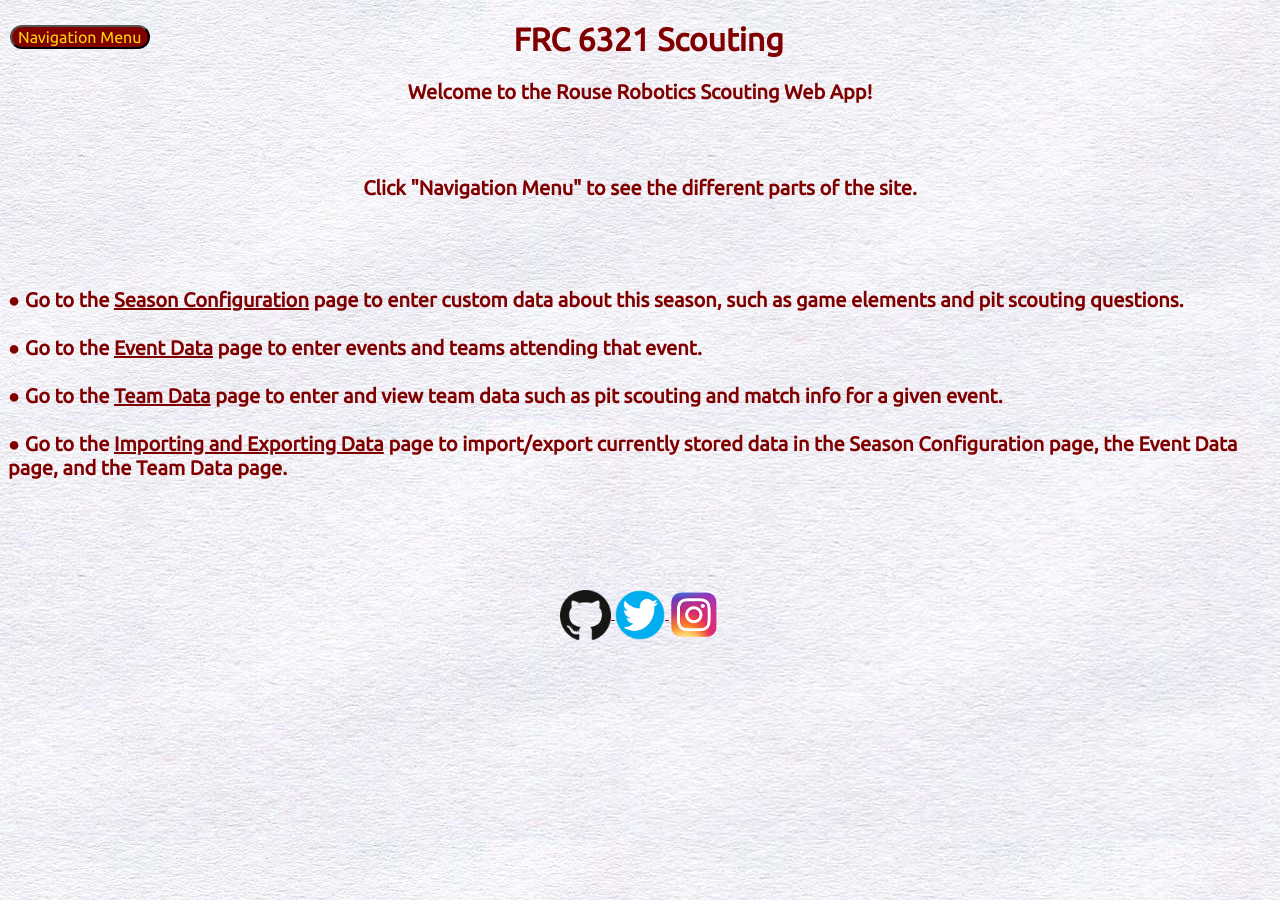
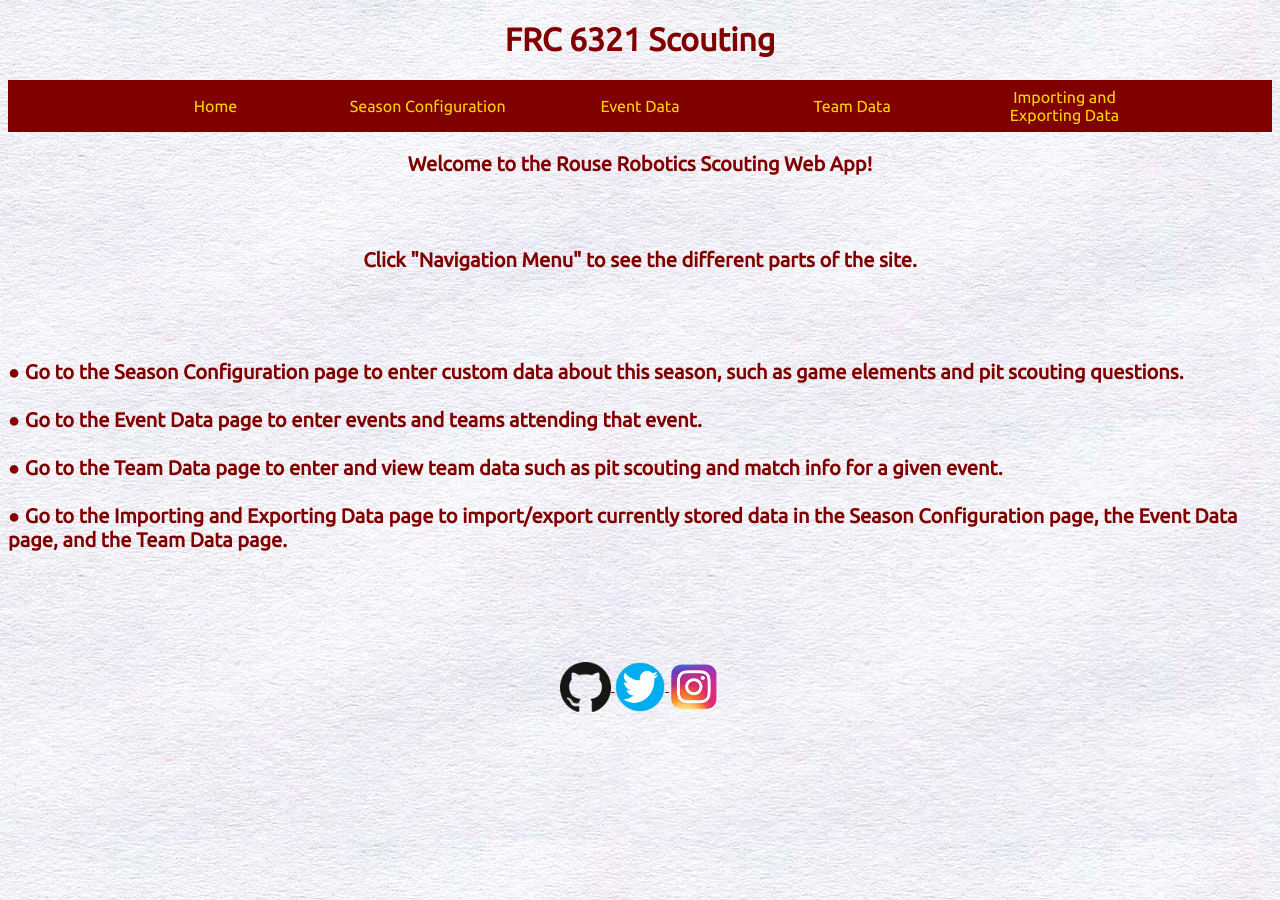
Before and after one commit to Team6321/Scouting_App, a Jekyll site: the page built from index.html, in a window 1280 px wide. Built offline with Jekyll 4.4.1, drawn with Linux system fonts in a browser that asks for light colours.

Commit message:
Added css/html for a navbar
- used w3css and my own styling to go from a navbar button to an actual navbar
- deleted navbar button code (js/html/css)
- will now work on creating an active tab

```diff
--- a/_includes/nav.html
+++ b/_includes/nav.html
@@ -1,13 +1,9 @@
 {% comment %} tag for this page is {% include nav.html %} {% endcomment %}
-<button style = "float:left" onclick = "openNav()" class="r3-button">Navigation Menu</button>
-<div>
-    <h1 id = "title">FRC 6321 Scouting</h1>
+
+<div class = 'navbar w3-bar' style='text-align: center'>
+    <a class = 'nav-button w3-bar-block w3-button w3-mobile' href="index.html">Home</a>
+    <a class = 'nav-button w3-bar-block w3-button w3-mobile' href="season-config.html">Season Configuration</a>
+    <a class = 'nav-button w3-bar-block w3-button w3-mobile' href="event-data.html">Event Data</a>
+    <a class = 'nav-button w3-bar-block w3-button w3-mobile' href="team-data.html">Team Data</a>
+    <a class = 'nav-button w3-bar-block w3-button w3-mobile' href="importing-exporting-data.html">Importing and Exporting Data</a>
 </div>
-<div id = "mySidenav" class="sidenav">
-    <a href="javascript:void(0)" class="closebtn" onclick = "closeNav()">&times;</a>
-    <a href="index.html">Home</a>
-    <a href="season-config.html">Season Configuration</a>
-    <a href="event-data.html">Event Data</a>
-    <a href="team-data.html">Team Data</a>
-    <a href="importing-exporting-data.html">Importing and Exporting Data</a>
-</div>
--- a/_layouts/basic.html
+++ b/_layouts/basic.html
@@ -3,6 +3,9 @@
     {% include head.html %}
 
     <body id='background'>
+        <div>
+            <h1 id = "title">FRC 6321 Scouting</h1>
+        </div>
         {% include nav.html %}
 
         {{ content }}
--- a/scripts/commonMethodHelpers.js
+++ b/scripts/commonMethodHelpers.js
@@ -1,12 +1,3 @@
-function openNav(){
-    document.getElementById("mySidenav").style.width= "250px";
-}
-
-//closing navbar
-function closeNav(){
-document.getElementById("mySidenav").style.width="0";
-}
-
 function deleteCookie(name)
 {
     document.cookie = name + '=;expires=Thu, 01 Jan 1970 00:00:00 UTC;path=/';
--- a/styles.css
+++ b/styles.css
@@ -4,17 +4,13 @@
     background-image: url('images/background.jpg');
 }
 
-h1, h2,h3,h4, h5, h6, p,form,div,table{
+h1, h2,h3,h4, h5, h6, p,form,div,table,title{
   font-family: 'Ubuntu';
   color: maroon;
 }
 
 #title {
-    color: maroon;
     text-align: center;
-    font-family: 'Ubuntu';
-    border-width: 5px;
-    margin-right: 10%;
     display: block;
 }
 
@@ -55,55 +51,24 @@
   text-decoration:none;
 }
 
-/* The side navigation menu */
-.sidenav {
-    height: 100%; /* 100% Full-height */
-    width: 0; /* 0 width - change this with JavaScript */
-    position: fixed; /* Stay in place */
-    z-index: 1; /* Stay on top */
-    top: 0; /* Stay at the top */
-    left: 0;
-    background-color: maroon; /* Black*/
-    overflow-x: hidden; /* Disable horizontal scroll */
-    padding-top: 60px; /* Place content 60px from the top */
-    transition: 0.5s; /* 0.5 second transition effect to slide in the sidenav */
-  }
+.navbar
+{
+  background-color: maroon!important;
+  border: black;
+  border-width: 10px;
+}
+.nav-button
+{
+  /*6 total navbar links, width is 100/6 = 16.5%*/
+  width: 16.5%;
+  color: gold!important;
+}
 
-  /* The navigation menu links */
-  .sidenav a {
-    padding: 8px 8px 8px 32px;
-    text-decoration: none;
-    font-size: 25px;
-    color: gold;
-    display: block;
-    transition: 0.3s;
-  }
-
-  /* When you mouse over the navigation links, change their color */
-  .sidenav a:hover {
-    color: #f1f1f1;
-  }
-
-  /* Position and style the close button (top right corner) */
-  .sidenav .closebtn {
-    position: absolute;
-    top: 0;
-    right: 25px;
-    font-size: 36px;
-    margin-left: 50px;
-  }
-
-  /* Style page content - use this if you want to push the page content to the right when you open the side navigation */
-  #main {
-    transition: margin-left .5s;
-    padding: 20px;
-  }
-
-  /* On smaller screens, where height is less than 450px, change the style of the sidenav (less padding and a smaller font size) */
-  @media screen and (max-height: 450px) {
-    .sidenav {padding-top: 15px;}
-    .sidenav a {font-size: 18px;}
-  }
+.nav-button:hover
+{
+  background-color: gold!important;
+  color: maroon!important;
+}
 
 .teamProfileImages
 {
--- a/w3css.css
+++ b/w3css.css
@@ -62,10 +62,10 @@
 .w3-modal{z-index:3;display:none;padding-top:100px;position:fixed;left:0;top:0;width:100%;height:100%;overflow:auto;background-color:rgb(0,0,0);background-color:rgba(0,0,0,0.4)}
 .w3-modal-content{margin:auto;background-color:#fff;position:relative;padding:0;outline:0;width:600px}
 .w3-bar{width:100%;overflow:hidden}.w3-center .w3-bar{display:inline-block;width:auto}
-.w3-bar .w3-bar-item{padding:8px 16px;float:left;width:auto;border:none;display:block;outline:0}
+.w3-bar .w3-bar-item{padding:8px 16px;float:left;width:auto;display:block;outline:0}
 .w3-bar .w3-dropdown-hover,.w3-bar .w3-dropdown-click{position:static;float:left}
 .w3-bar .w3-button{white-space:normal}
-.w3-bar-block .w3-bar-item{width:100%;display:block;padding:8px 16px;text-align:left;border:none;white-space:normal;float:none;outline:0}
+.w3-bar-block .w3-bar-item{width:100%;display:block;padding:8px 16px;text-align:left;white-space:normal;float:none;outline:0}
 .w3-bar-block.w3-center .w3-bar-item{text-align:center}.w3-block{display:block;width:100%}
 .w3-responsive{display:block;overflow-x:auto}
 .w3-container:after,.w3-container:before,.w3-panel:after,.w3-panel:before,.w3-row:after,.w3-row:before,.w3-row-padding:after,.w3-row-padding:before,
@@ -144,7 +144,6 @@
 .w3-padding-32{padding-top:32px!important;padding-bottom:32px!important}.w3-padding-48{padding-top:48px!important;padding-bottom:48px!important}
 .w3-padding-64{padding-top:64px!important;padding-bottom:64px!important}
 .w3-left{float:left!important}.w3-right{float:right!important}
-.w3-button:hover{color:#000!important;background-color:#ccc!important}
 .w3-transparent,.w3-hover-none:hover{background-color:transparent!important}
 .w3-hover-none:hover{box-shadow:none!important}
 /* Colors */
```
Also changed, not shown: index.html (+4 -4 lines).
